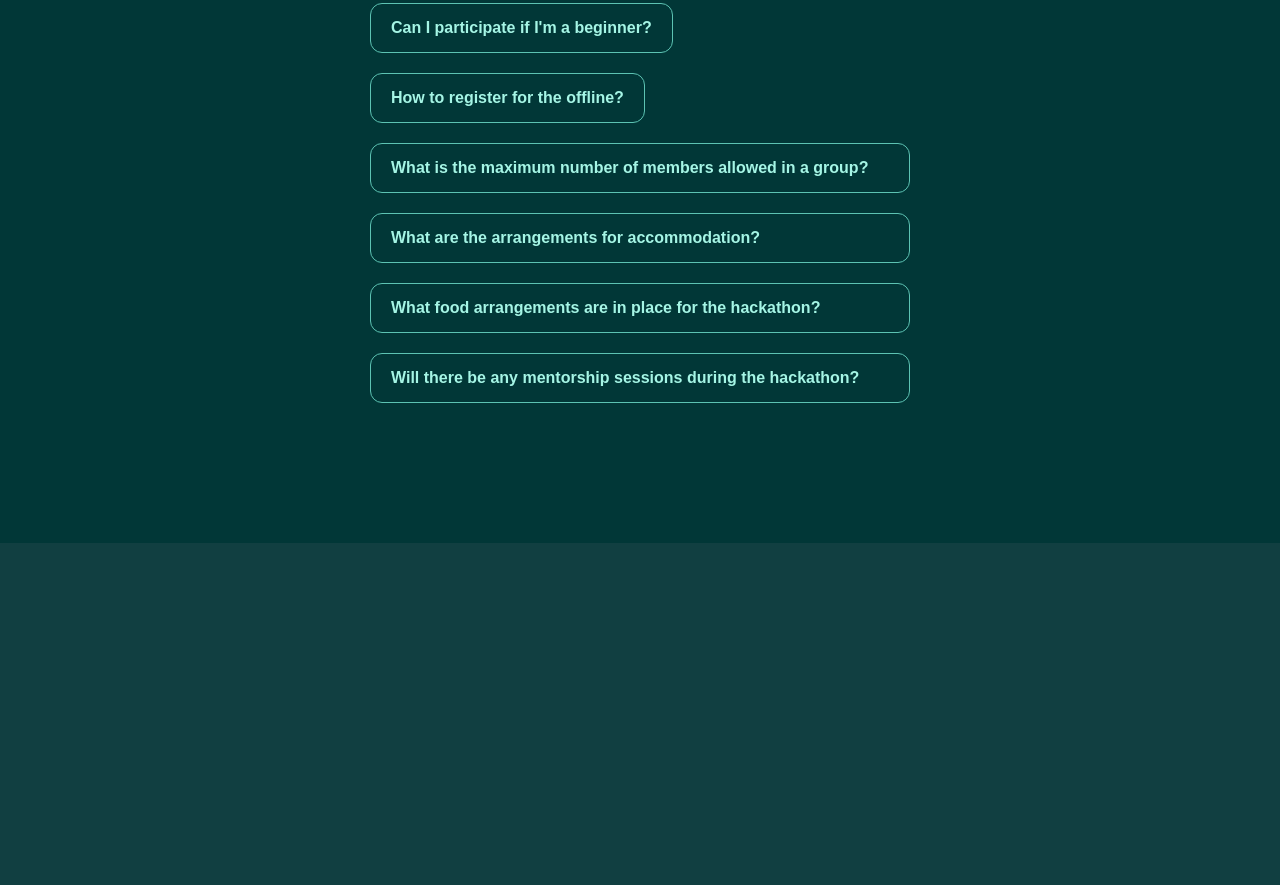
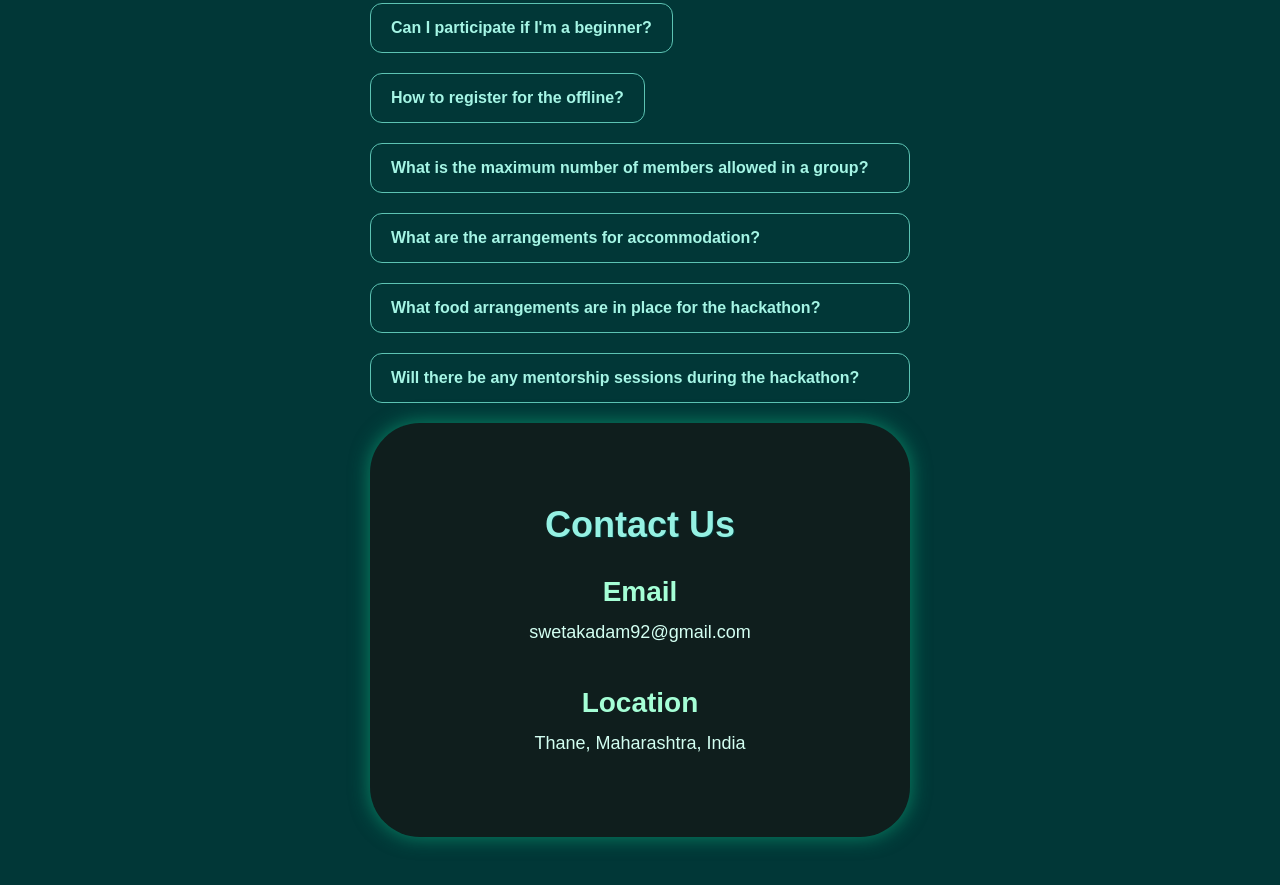
Before and after one commit to Shweta-Tech-creator/hackathon-website, a plain HTML site: page index.html in a window 1280 px wide. Shown: the part 4380-5265 px from the top of the page. Before the commit the page ends 4923 px from the top, so only its background shows below. Drawn offline with Linux system fonts and the light colour scheme.

Commit message:
Update index.html

```diff
--- a/index.html
+++ b/index.html
@@ -6,7 +6,7 @@
   <link rel="stylesheet" href="style.css"/>
   <link rel="stylesheet" href="fontawesome-free-6.7.2-web/css/all.css " />
 
-  <title>Buildhathon 4.0</title>
+  <title>Buildhathon 3</title>
 
 </head>
 <body>
@@ -17,7 +17,7 @@
             <li class="active"><a href="#home"><i class="fa-solid fa-house"></i> Home</a></li>
             <li><a href="#about"><i class="fa-solid fa-circle-info"></i> About</a></li>
             <li><a href="#schedule"><i class="fa-solid fa-calendar-days"></i> Schedule</a></li>
-            <li><a href="#sponsorship"><i class="fa-solid fa-handshake-angle"></i> Sponsorship</a></li>
+            <li><a href="#sponsor"><i class="fa-solid fa-handshake-angle"></i> Sponsorship</a></li>
             <li><a href="#contact"><i class="fa-solid fa-envelope"></i> Contact</a></li>
 
     </ul>
@@ -180,7 +180,7 @@
         </div>
       </div>
     </section>
-    <section class="sponsor-section">
+    <section class="sponsor-section" id="sponsor" >
       <div class="sponsor-wrapper">
         <div class="sponsor-card">
           <p>Reach hundreds of students and potential customers by sponsoring HackOverFlow 2.0</p>
@@ -251,6 +251,20 @@
           <p>Yes, experienced mentors from industry and academia will be available throughout the event to guide teams, provide feedback, and help with technical or strategic challenges. Mentorship sessions will be both scheduled and on-demand.</p>
         </div>
       </div>
+      <section class="contact-section" id="contact">
+        <h2 class="contact-title">Contact Us</h2>
+
+        <div class="contact-info">
+          <div class="contact-item">
+            <h3>Email</h3>
+            <p>swetakadam92@gmail.com</p>
+          </div>
+          <div class="contact-item">
+            <h3>Location</h3>
+            <p>Thane, Maharashtra, India</p>
+          </div>
+        </div>
+      </section>
 
 
 
```
